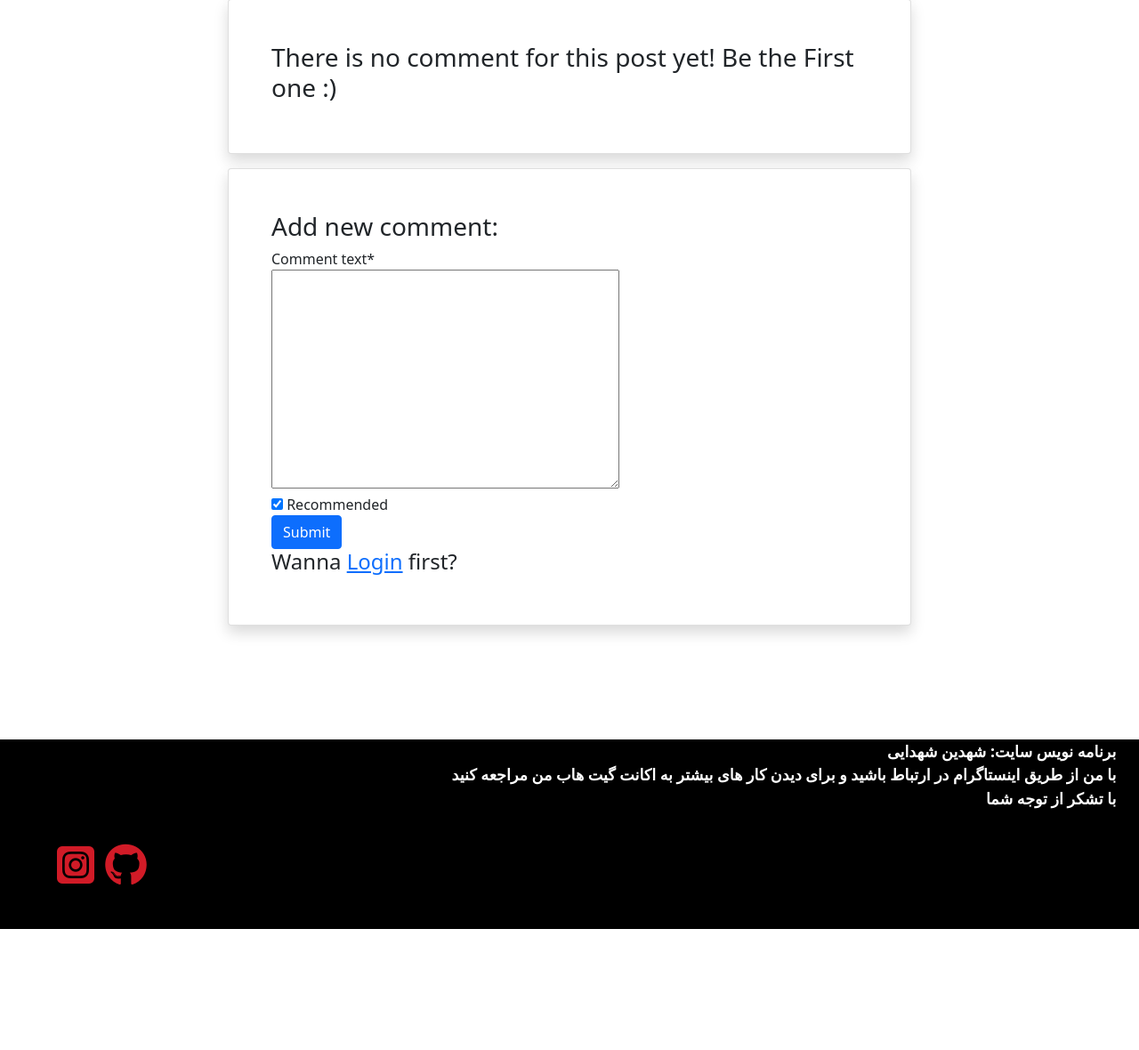
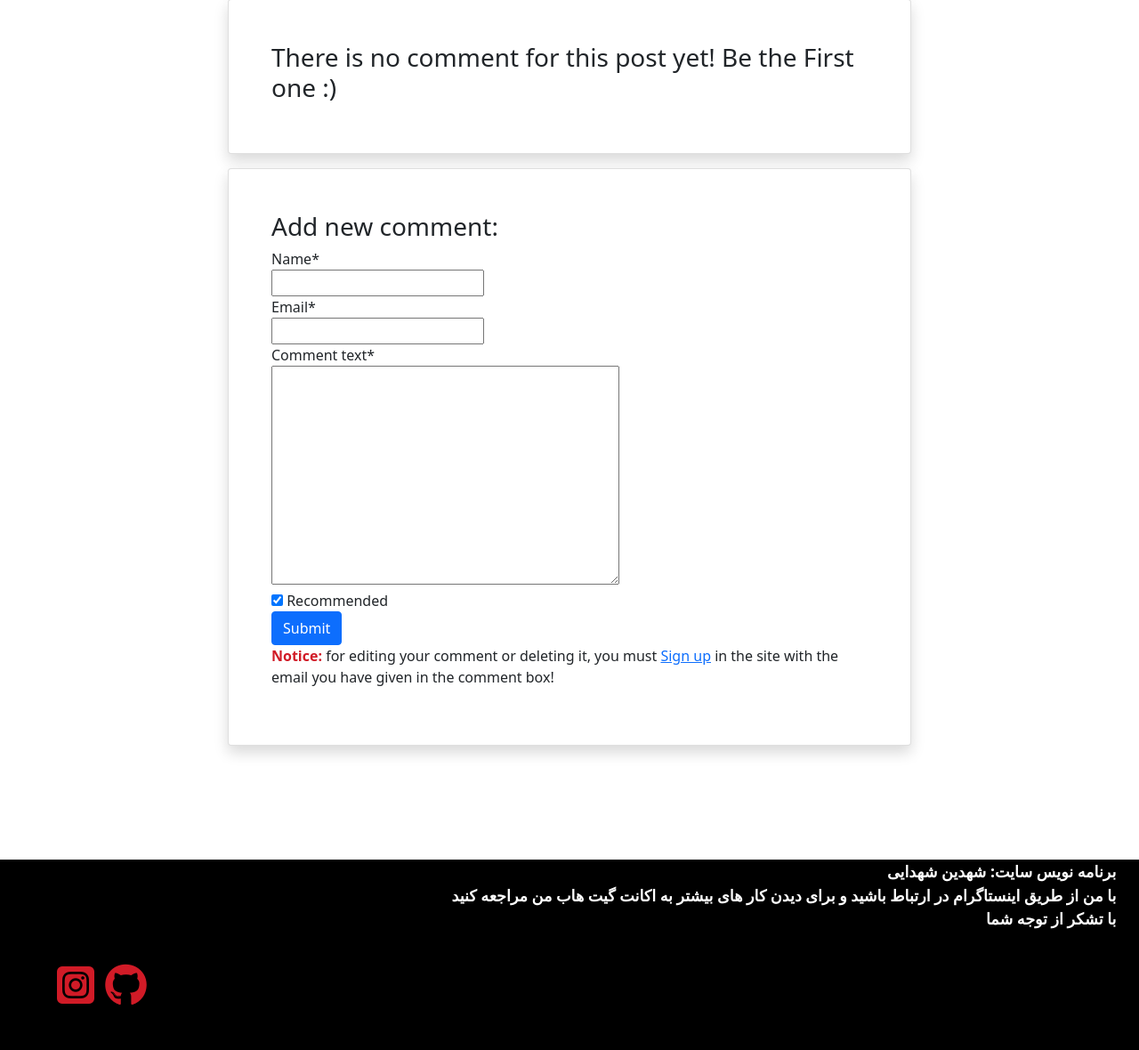
Before and after one commit to shahdin-sh/django_Blog_project, a Django app: page /1 in a window 1280 px wide. Shown: the part 867-2047 px from the top of the page at 89% size. Before the commit the page ends 1911 px from the top, so only its background shows below. Run offline with Django 4.2, Linux system fonts and the light colour scheme; data comes from the database, SQL or seed files in the repository; both versions use the stored data as it was after the commit; some libraries are stand-ins or nearby versions.

Commit message:
add comment for non-users but without authorization

```diff
--- a/Blog/forms.py
+++ b/Blog/forms.py
@@ -1,6 +1,5 @@
 from django import forms
 from .models import *
-from django.contrib.auth.models import User
 
 
 class NewPostForm(forms.ModelForm):
@@ -12,7 +11,7 @@ class NewPostForm(forms.ModelForm):
 class CommentForm(forms.ModelForm):
     class Meta:
         model = Comment
-        fields = ['comment_text', 'recommended']
+        fields = ['name', 'email', 'comment_text', 'recommended']
 
 
 class FavoritePostForm(forms.ModelForm):
--- a/Blog/models.py
+++ b/Blog/models.py
@@ -23,7 +23,7 @@ class Post(models.Model):
 
 
 class Comment(models.Model):
-    user = models.ForeignKey(get_user_model(), on_delete=models.CASCADE)
+    user = models.ForeignKey(get_user_model(), on_delete=models.CASCADE, null=True)
     name = models.CharField(max_length=50, null=True)
     email = models.EmailField(max_length=200, null=True)
     comment_text = models.TextField()
--- a/Blog/templates/blog/post_detail.html
+++ b/Blog/templates/blog/post_detail.html
@@ -45,8 +45,12 @@ post_detail
                          {% for i in comments %}
                             {% if i.is_active %}
                                 <div id="each_comments_box">
-                                    <h5 class="mb-3">{{ i.user.username }}</h5>
-                                    <h5 class="mb-3">{{ i.name }}</h5>
+                                    {% if i.user.username != None %}
+                                        <h5 class="mb-3">{{ i.user.username }}</h5>
+                                    {% endif %}
+                                    {% if i.name != None %}
+                                        <h5 class="mb-3">{{ i.name }}</h5>
+                                    {% endif %}
                                     {% if i.recommended %}
                                         <div class="happy_face"><h6 class="mb-3">:)</h6></div>
                                     {% elif not i.recommended %}
@@ -54,11 +58,6 @@ post_detail
                                     {% endif %}
                                     <h6 class="mb-3">release: {{ i.datetime_comment }}</h6>
                                     <p>{{ i.comment_text|linebreaks }}</p>
-                                    {% if i.user.id == user.id %}
-                                        <a href="{% url "comment_update_view" post_detail.id i.id %}">edit</a>
-                                        |
-                                        <a href="{% url "comment_delete_view"  post_detail.id i.id %}">delete</a>
-                                    {% endif %}
                                 </div>
                             {% endif %}
                          {% endfor %}
@@ -74,7 +73,8 @@ post_detail
                     <h3>Add new comment:</h3>
                     <form method="POST">
                         {% csrf_token %}
-                        {{ comment_form|crispy }}
+                        {{ comment_form.comment_text|as_crispy_field }}
+                        {{ comment_form.recommended|as_crispy_field }}
                         <button type="submit" class="btn btn-primary">Submit</button>
                      </form>
                  </div>
@@ -83,12 +83,21 @@ post_detail
                     <h3>Add new comment:</h3>
                     <form method="POST">
                         {% csrf_token %}
-                        {{ comment_form|crispy}}
+                        {{ comment_form.name|as_crispy_field }}
+                        {{ comment_form.email|as_crispy_field }}
+                        {{ comment_form.comment_text|as_crispy_field }}
+                        {{ comment_form.recommended|as_crispy_field }}
                         <button type="submit" class="btn btn-primary">Submit</button>
                     </form>
-                    <h4> Wanna <a href="{% url 'login' %}">Login</a> first?</h4>
+                    <p><span class="notice">Notice:</span> for editing your comment or deleting it, you must <a href="{% url 'login' %}">Sign up</a> in the site with the email you have given in the comment box!</p>
                  </div>
             {% endif %}
         </div>
     </div>
+    <style>
+        .notice{
+            color: #d11b27;
+            font-weight: bold;
+        }
+    </style>
 {% endblock content %}
--- a/Blog/views.py
+++ b/Blog/views.py
@@ -6,6 +6,7 @@ from django.contrib.auth.decorators import login_required
 from django.contrib.auth.mixins import UserPassesTestMixin
 from django.http import Http404
 from django.core.paginator import Paginator
+from django.contrib.auth.models import User
 
 
 def post_list_view(request):
@@ -31,13 +32,28 @@ def post_detail_view(request, pk):
     user_fav_post_check = Favorite.objects.all().filter(user_id=request.user.id, fav_post_id=pk)
     # comments section.
     comments = post_detail.comments.all().order_by('-datetime_comment')
-    if request.method == 'POST':
+    # comment form for logging users
+    if request.method == 'POST' and request.user.is_authenticated:
         comment_form = CommentForm(request.POST)
         if comment_form.is_valid():
             new_comment = comment_form.save(commit=False)
             new_comment.post = post_detail
             new_comment.user = request.user
             new_comment.save()
+            comment_form = CommentForm()
+    else:
+        comment_form = CommentForm()
+    # comment form for not logging users
+    if request.method == 'POST' and not request.user.is_authenticated:
+        comment_form = CommentForm(request.POST)
+        if comment_form.is_valid():
+            new_comment = comment_form.save(commit=False)
+            # filtering form values
+            new_comment.post = post_detail
+            new_comment.user = None
+            # saving form values
+            new_comment.save()
+            # emptying forms section
             comment_form = CommentForm()
     else:
         comment_form = CommentForm()
```
Also changed, not shown: Blog/migrations/0011_alter_comment_user.py (added), db.sqlite3.
